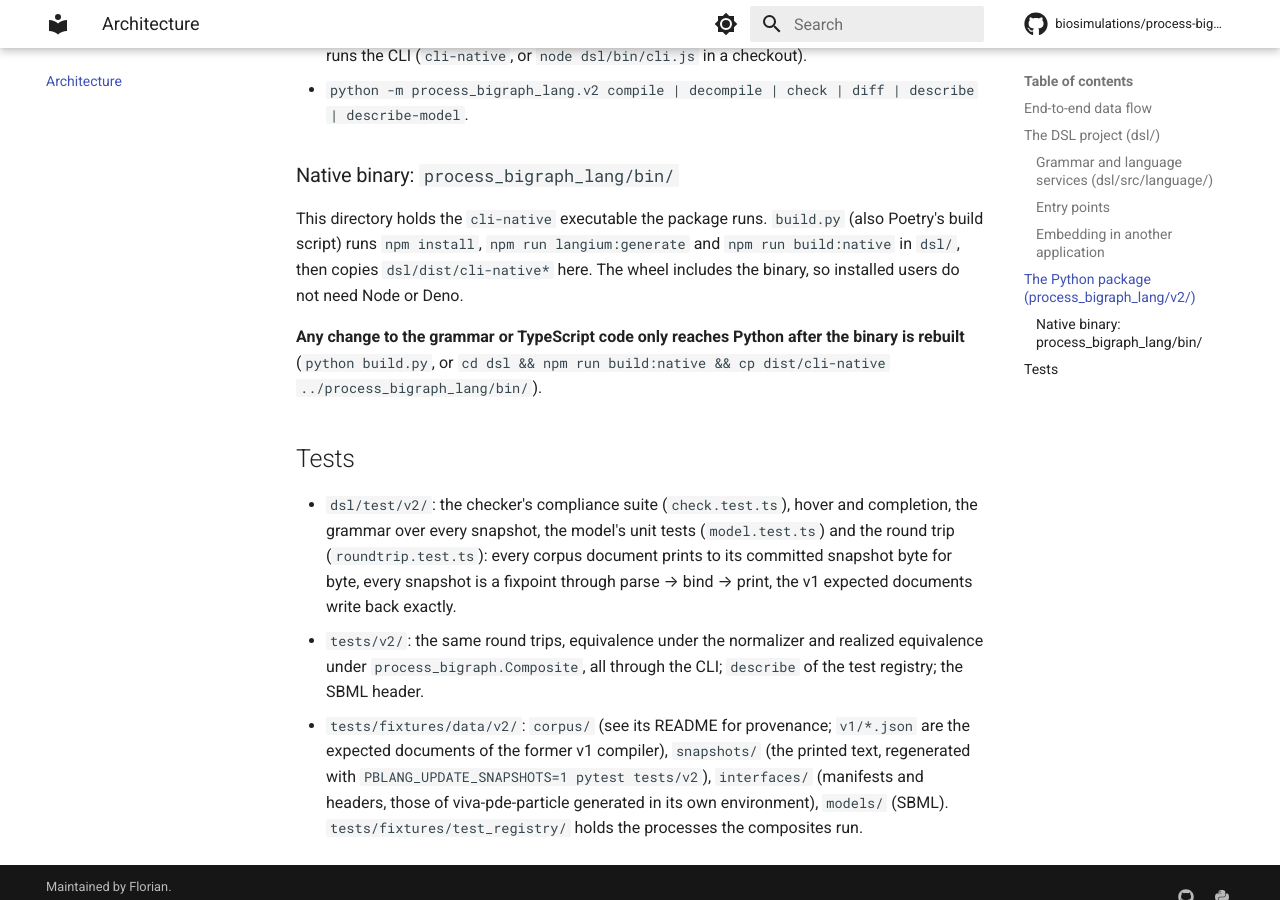
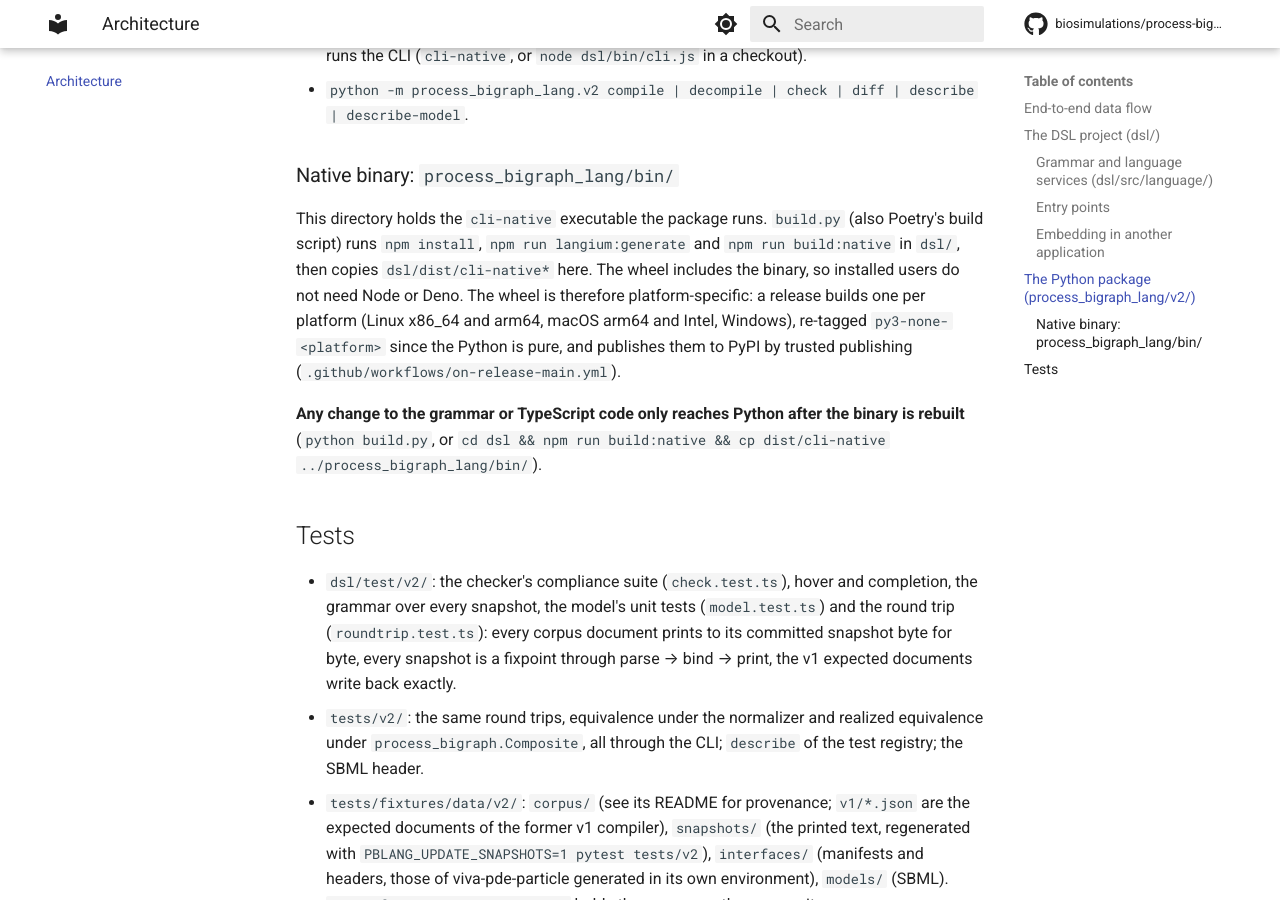
Before and after one commit to biosimulations/process-bigraph-lang, an MkDocs documentation site: the page built from docs/architecture.md, in a window 1280 px wide and 900 px high, scrolled down 4278 px. Built offline with MkDocs 1.6.1 and Material for MkDocs 9.7.7, drawn with Linux system fonts in a browser that asks for light colours; comment, search, counter and statistics services are not loaded.

Commit message:
Release: build a wheel per platform and publish them by trusted publishing
The wheel carries cli-native, so it is platform-specific, and the
release job built it on Ubuntu only. on-release-main.yml now builds on
five runners (Linux x86_64 and arm64, macOS arm64 and Intel, Windows),
re-tags each wheel py3-none-<platform> since the Python is pure, with
the Deno runtime's floors as the platform tags (glibc 2.18, macOS 11 on
arm64, macOS 10.12 on Intel), smoke-tests the installed wheel in a fresh
venv, and a publish job uploads them all to PyPI through
pypa/gh-action-pypi-publish (OIDC, environment `pypi`, no token). The
invalid `branches` filter on the release event goes.

Co-Authored-By: Claude Fable 5.1 <noreply@anthropic.com>

```diff
--- a/docs/architecture.md
+++ b/docs/architecture.md
@@ -133,7 +133,10 @@ the worker, and draws `graph(...)`. An authoring tool adds the registry's manife
 
 This directory holds the `cli-native` executable the package runs. `build.py` (also Poetry's build script) runs
 `npm install`, `npm run langium:generate` and `npm run build:native` in `dsl/`, then copies `dsl/dist/cli-native*`
-here. The wheel includes the binary, so installed users do not need Node or Deno.
+here. The wheel includes the binary, so installed users do not need Node or Deno. The wheel is therefore
+platform-specific: a release builds one per platform (Linux x86_64 and arm64, macOS arm64 and Intel, Windows),
+re-tagged `py3-none-<platform>` since the Python is pure, and publishes them to PyPI by trusted publishing
+(`.github/workflows/on-release-main.yml`).
 
 **Any change to the grammar or TypeScript code only reaches Python after the binary is rebuilt**
 (`python build.py`, or `cd dsl && npm run build:native && cp dist/cli-native ../process_bigraph_lang/bin/`).
```
Also changed, not shown: CLAUDE.md (+3 -2 lines), 1 other file.
